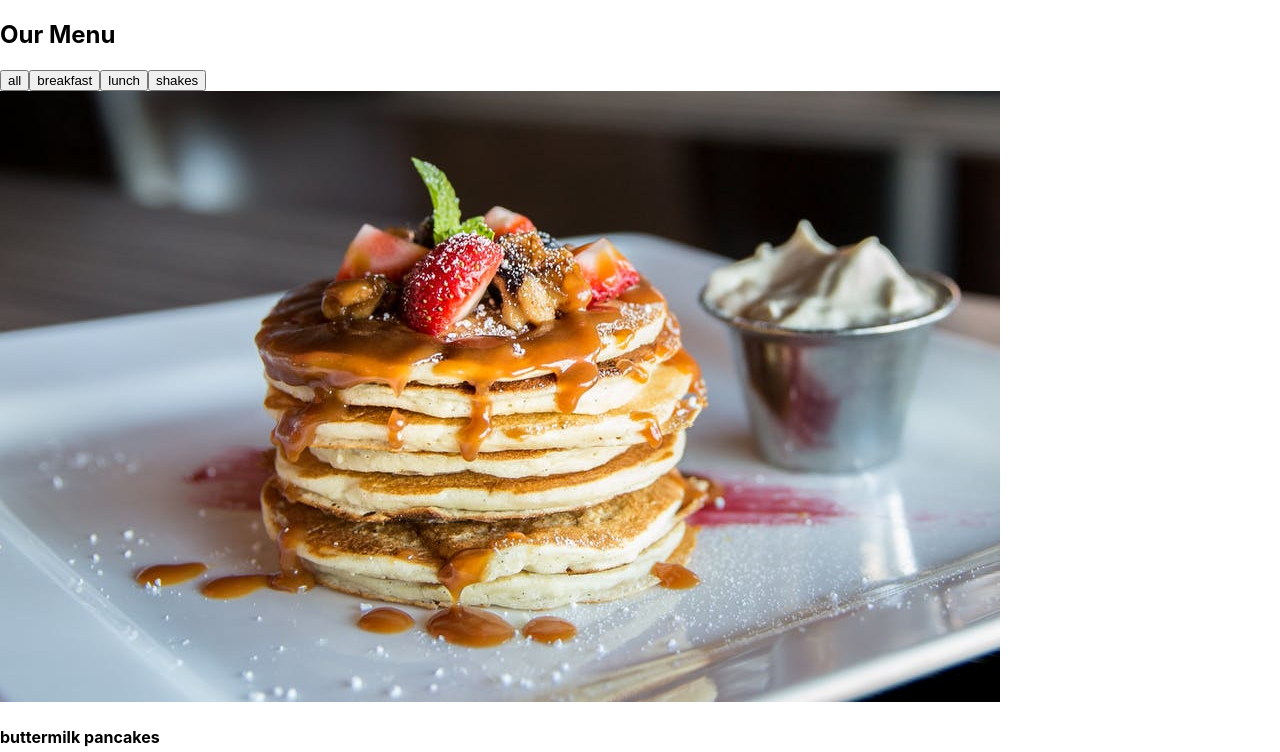
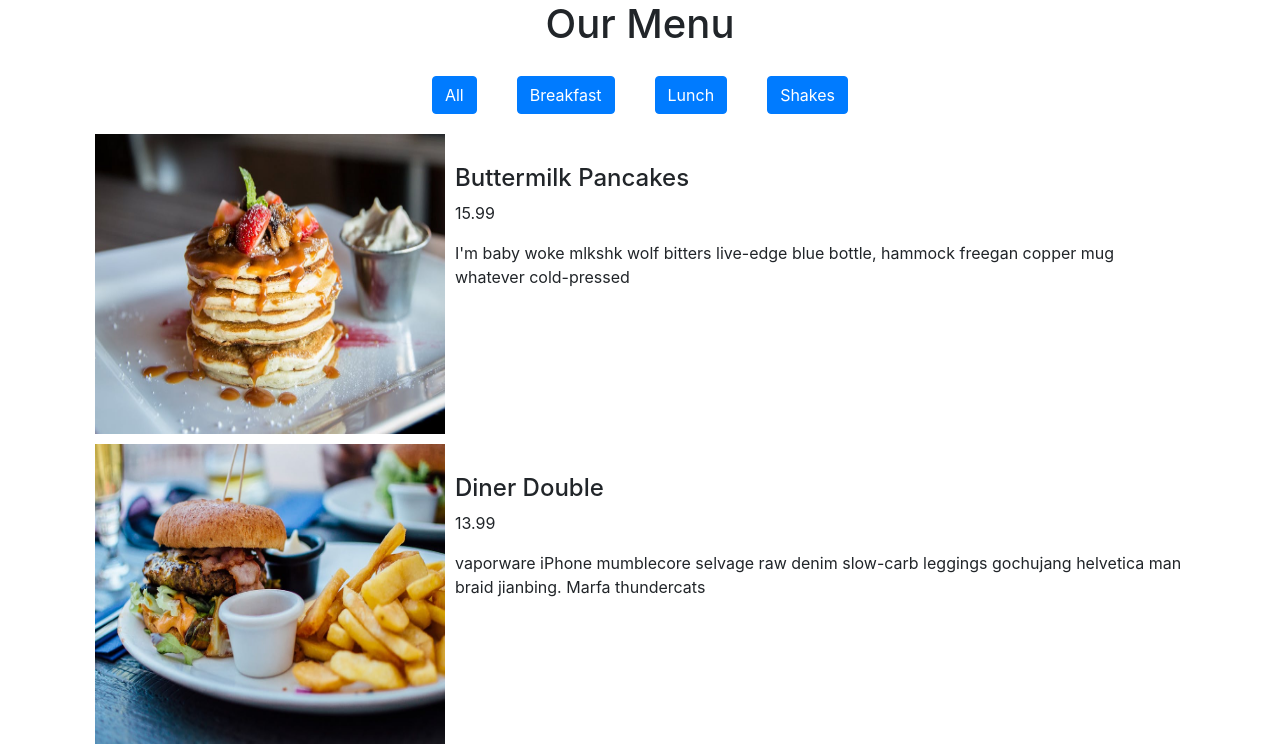
Before and after one commit to josenauto/our-menu, a React (Create React App) app: page / in a window 1280 px wide. Shown: the top 752 px of the page. Built offline with nearby package versions, Linux system fonts and the light colour scheme.

Commit message:
Added bootstrap, reactstrap and some personalized styles

```diff
--- a/package.json
+++ b/package.json
@@ -6,9 +6,11 @@
     "@testing-library/jest-dom": "^5.11.8",
     "@testing-library/react": "^11.2.2",
     "@testing-library/user-event": "^12.6.0",
+    "bootstrap": "^4.5.3",
     "react": "^17.0.1",
     "react-dom": "^17.0.1",
     "react-scripts": "4.0.1",
+    "reactstrap": "^8.8.1",
     "web-vitals": "^0.2.4"
   },
   "scripts": {
--- a/src/App.js
+++ b/src/App.js
@@ -2,6 +2,7 @@ import React, { useState } from "react";
 import Menu from "./Menu";
 import Categories from "./Categories";
 import items from "./data";
+import { Container, Row } from "reactstrap";
 
 const allCategories = ["all", ...new Set(items.map((item) => item.category))];
 
@@ -19,15 +20,13 @@ function App() {
   };
 
   return (
-    <div>
-      <section>
-        <div>
-          <h2>Our Menu</h2>
-        </div>
-        <Categories categories={categories} filterItems={filterItems} />
-        <Menu items={menuItems} />
-      </section>
-    </div>
+    <Container>
+      <h1 className="text-center">Our Menu</h1>
+
+      <Categories categories={categories} filterItems={filterItems} />
+
+      <Menu items={menuItems} />
+    </Container>
   );
 }
 
--- a/src/Categories.js
+++ b/src/Categories.js
@@ -1,17 +1,20 @@
 import React from "react";
+import { Button } from 'reactstrap'
 
 const Categories = ({ categories, filterItems }) => {
   return (
-    <div>
+    <div className="text-center">
       {categories.map((category, index) => {
         return (
-          <button
+          <Button
+            color="primary"
+            className="category-btn"
             type="button"
             key={index}
             onClick={() => filterItems(category)}
           >
             {category}
-          </button>
+          </Button>
         );
       })}
     </div>
--- a/src/Menu.js
+++ b/src/Menu.js
@@ -1,4 +1,5 @@
 import React from "react";
+import { Col, Media, Row } from "reactstrap";
 
 const Menu = ({ items }) => {
   return (
@@ -6,16 +7,26 @@ const Menu = ({ items }) => {
       {items.map((menuItem) => {
         const { id, title, img, desc, price } = menuItem;
         return (
-          <div key={id}>
-            <img src={img} alt={title} />
-            <div>
-                <header>
-                    <h4>{title}</h4>
-                    <h4>{price}</h4>
-                </header>
-                <p>{desc}</p>
-            </div>
-          </div>
+          <Row>
+            <Col key={id}>
+              <Media id="media">
+                <Media href="#">
+                  <Media
+                    object
+                    src={img}
+                    alt={title}
+                    width="350"
+                    height="300"
+                  />
+                </Media>
+                <Media body>
+                  <Media heading>{title}</Media>
+                  <p>{price}</p>
+                  <p>{desc}</p>
+                </Media>
+              </Media>
+            </Col>
+          </Row>
         );
       })}
     </div>
--- a/src/index.css
+++ b/src/index.css
@@ -1,13 +1,20 @@
-body {
-  margin: 0;
-  font-family: -apple-system, BlinkMacSystemFont, 'Segoe UI', 'Roboto', 'Oxygen',
-    'Ubuntu', 'Cantarell', 'Fira Sans', 'Droid Sans', 'Helvetica Neue',
-    sans-serif;
-  -webkit-font-smoothing: antialiased;
-  -moz-osx-font-smoothing: grayscale;
+#media {
+  margin: 0 10px 10px 10px;
 }
 
-code {
-  font-family: source-code-pro, Menlo, Monaco, Consolas, 'Courier New',
-    monospace;
+.media-object {
+  margin-right: 10px;
 }
+
+.media-body {
+  padding: 30px 0px 30px 0;
+}
+
+.media-heading {
+  text-transform: capitalize;
+}
+
+.category-btn {
+  margin: 20px;
+  text-transform: capitalize;
+}
```
Also changed, not shown: src/index.js (+7 -6 lines), 1 other file (tests, documents, lock files or other folders).
